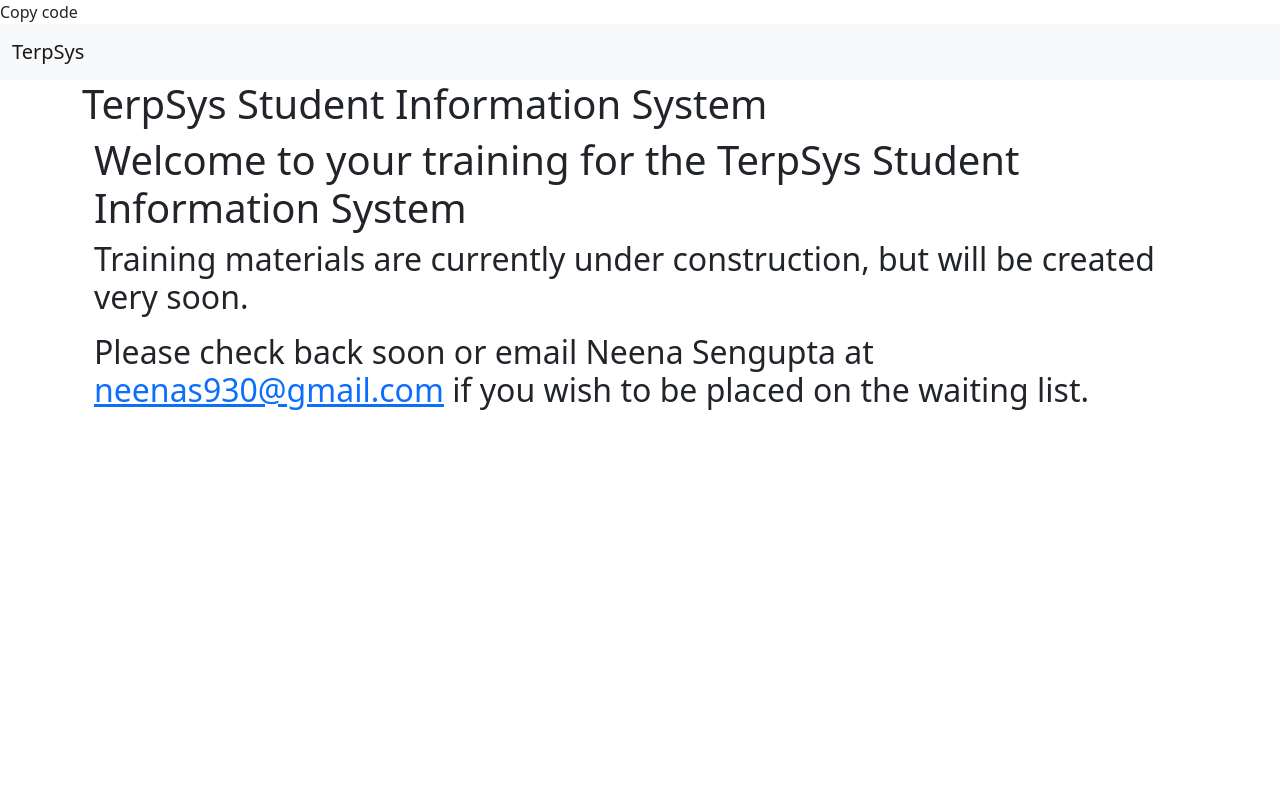
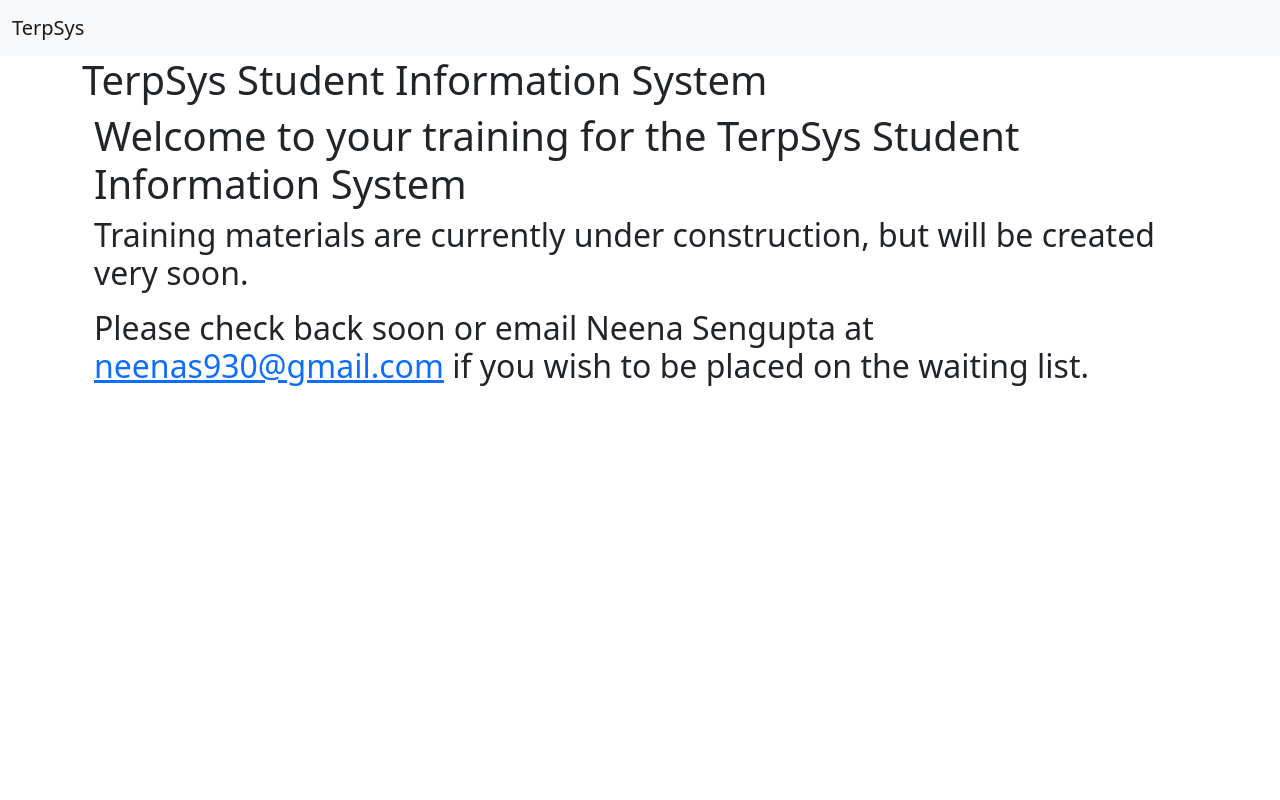
Before and after one commit to nsengu2619/helloWorld, a Flask app: template templates/training.html in a window 1280 px wide. Run offline with Flask 3, Linux system fonts and the light colour scheme; the template is opened without the code that fills it, so the values that code supplies are empty.

Commit message:
fixed formatting error on this file

```diff
--- a/templates/training.html
+++ b/templates/training.html
@@ -1,5 +1,4 @@
 
-Copy code
 {% extends "base.html" %}
 
 {% block page_title %}
```
